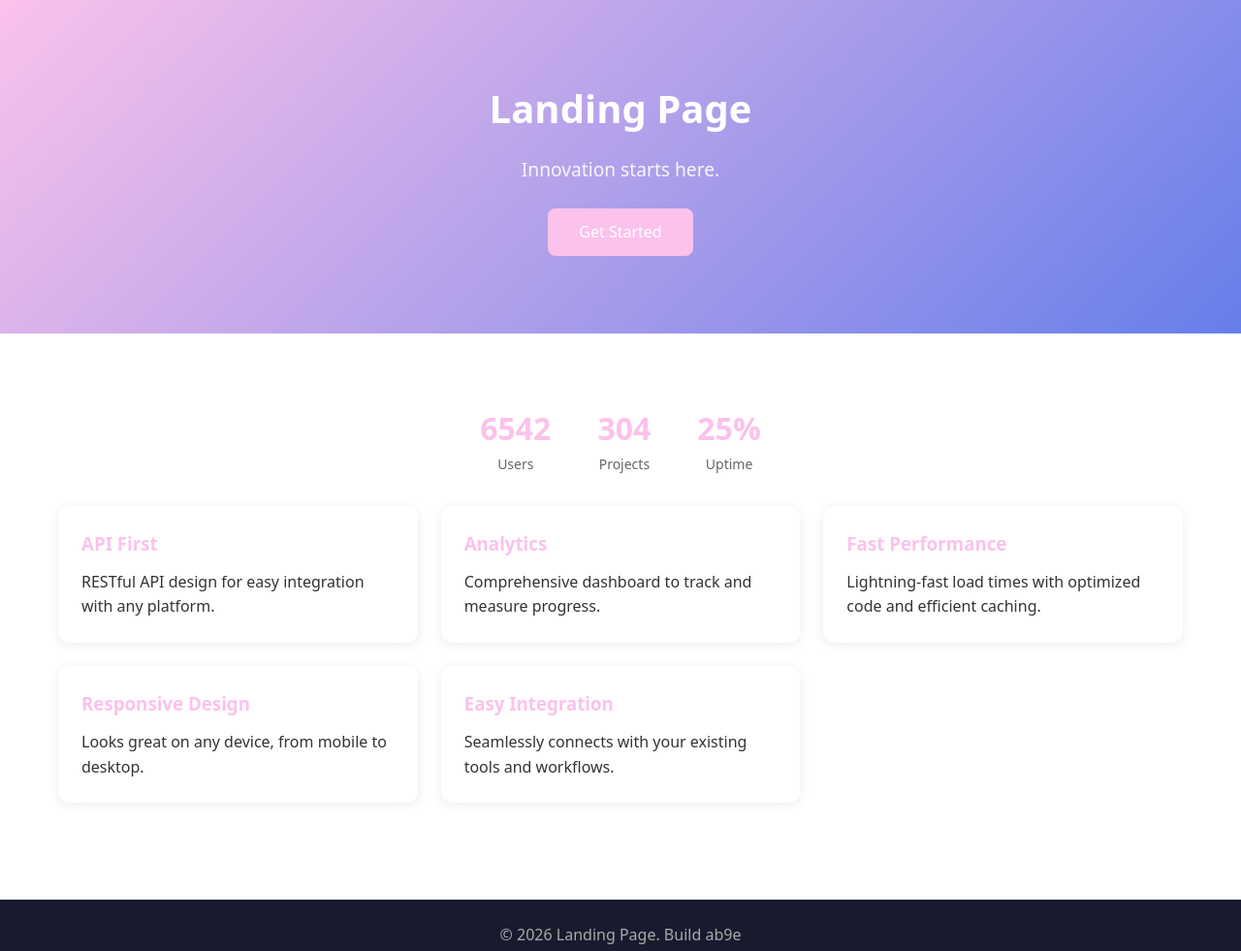
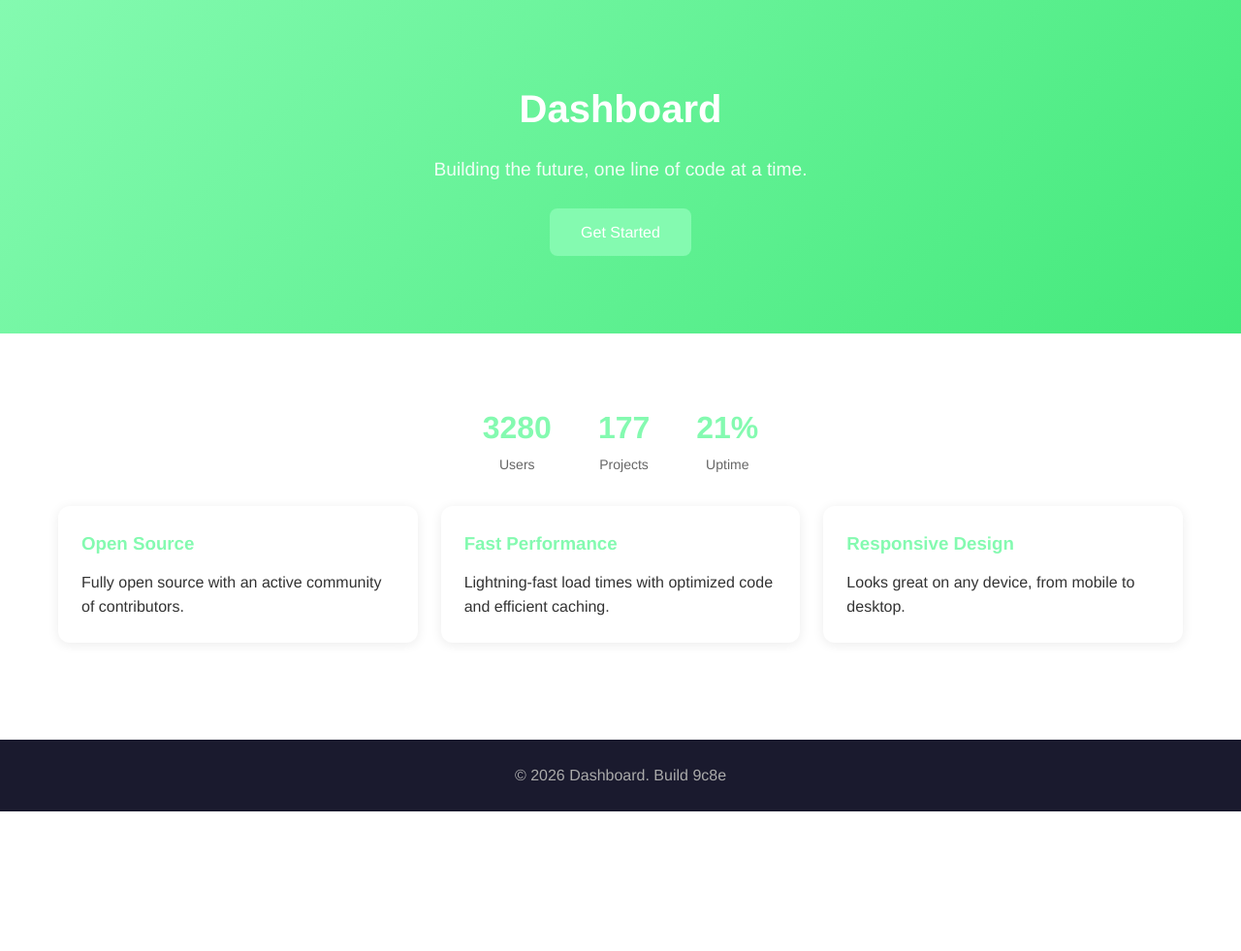
Before and after one commit to vuducpham406-coder/project-c6d9a0, a plain HTML site: page main.html in a window 1280 px wide. Shown: the whole page at 97% size. After the commit the page ends 837 px from the top, so only its background shows below. Drawn offline with Linux system fonts and the light colour scheme.

Commit message:
Update branding

```diff
--- a/main.html
+++ b/main.html
@@ -3,49 +3,47 @@
 <head>
 	<meta charset="UTF-8">
 	<meta name="viewport" content="width=device-width, initial-scale=1.0">
-	<title>Landing Page</title>
+	<title>Dashboard</title>
 	<style>
 		* { margin: 0; padding: 0; box-sizing: border-box; }
-		body { font-family: system-ui, -apple-system, sans-serif; line-height: 1.6; color: #333; }
-		.hero { background: linear-gradient(135deg, #fbc2eb, #667eea); color: #fff; padding: 80px 20px; text-align: center; }
+		body { font-family: 'Helvetica Neue', Arial, sans-serif; line-height: 1.6; color: #333; }
+		.hero { background: linear-gradient(135deg, #84fab0, #43e97b); color: #fff; padding: 80px 20px; text-align: center; }
 		.hero h1 { font-size: 2.5rem; margin-bottom: 16px; }
 		.hero p { font-size: 1.2rem; opacity: .9; max-width: 600px; margin: 0 auto; }
 		.container { max-width: 1200px; margin: 0 auto; padding: 40px 20px; }
 		.grid { display: grid; grid-template-columns: repeat(auto-fit, minmax(280px, 1fr)); gap: 24px; margin-top: 32px; }
 		.card { background: #fff; border-radius: 12px; padding: 24px; box-shadow: 0 2px 12px rgba(0,0,0,.08); transition: transform .2s; }
 		.card:hover { transform: translateY(-4px); }
-		.card h3 { color: #fbc2eb; margin-bottom: 12px; }
-		.btn { display: inline-block; padding: 12px 32px; background: #fbc2eb; color: #fff; border: none; border-radius: 8px; font-size: 1rem; cursor: pointer; text-decoration: none; margin-top: 24px; }
+		.card h3 { color: #84fab0; margin-bottom: 12px; }
+		.btn { display: inline-block; padding: 12px 32px; background: #84fab0; color: #fff; border: none; border-radius: 8px; font-size: 1rem; cursor: pointer; text-decoration: none; margin-top: 24px; }
 		.btn:hover { opacity: .9; }
 		.stats { display: flex; justify-content: center; gap: 48px; margin-top: 32px; }
 		.stat { text-align: center; }
-		.stat-num { font-size: 2rem; font-weight: bold; color: #fbc2eb; }
+		.stat-num { font-size: 2rem; font-weight: bold; color: #84fab0; }
 		.stat-lbl { font-size: .875rem; color: #666; }
 		footer { background: #1a1a2e; color: #aaa; text-align: center; padding: 24px; margin-top: 60px; }
 	</style>
 </head>
 <body>
 	<div class="hero">
-		<h1>Landing Page</h1>
-		<p>Innovation starts here.</p>
+		<h1>Dashboard</h1>
+		<p>Building the future, one line of code at a time.</p>
 		<a href="#content" class="btn">Get Started</a>
 	</div>
 	<div class="container" id="content">
 		<div class="stats">
-			<div class="stat"><div class="stat-num">6542</div><div class="stat-lbl">Users</div></div>
-			<div class="stat"><div class="stat-num">304</div><div class="stat-lbl">Projects</div></div>
-			<div class="stat"><div class="stat-num">25%</div><div class="stat-lbl">Uptime</div></div>
+			<div class="stat"><div class="stat-num">3280</div><div class="stat-lbl">Users</div></div>
+			<div class="stat"><div class="stat-num">177</div><div class="stat-lbl">Projects</div></div>
+			<div class="stat"><div class="stat-num">21%</div><div class="stat-lbl">Uptime</div></div>
 		</div>
 		<div class="grid">
-			<div class="card"><h3>API First</h3><p>RESTful API design for easy integration with any platform.</p></div>
-			<div class="card"><h3>Analytics</h3><p>Comprehensive dashboard to track and measure progress.</p></div>
+			<div class="card"><h3>Open Source</h3><p>Fully open source with an active community of contributors.</p></div>
 			<div class="card"><h3>Fast Performance</h3><p>Lightning-fast load times with optimized code and efficient caching.</p></div>
 			<div class="card"><h3>Responsive Design</h3><p>Looks great on any device, from mobile to desktop.</p></div>
-			<div class="card"><h3>Easy Integration</h3><p>Seamlessly connects with your existing tools and workflows.</p></div>
 		</div>
 	</div>
 	<footer>
-		<p>&copy; 2026 Landing Page. Build ab9e</p>
+		<p>&copy; 2026 Dashboard. Build 9c8e</p>
 	</footer>
 </body>
 </html>
```
